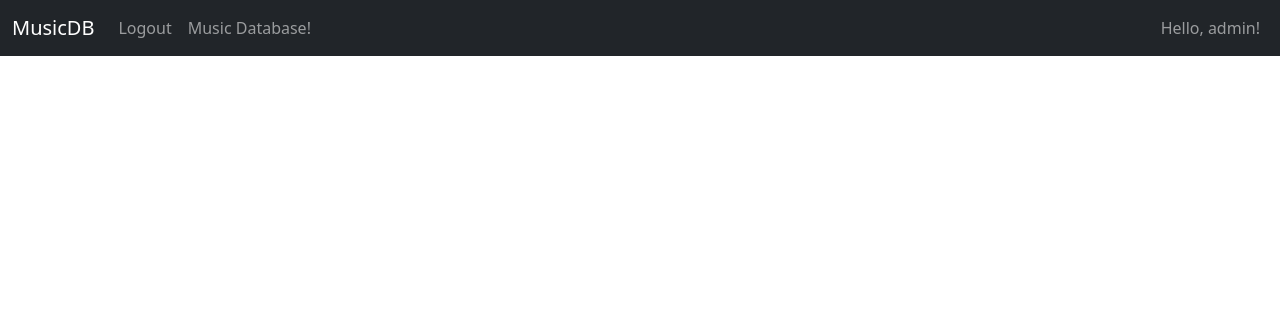
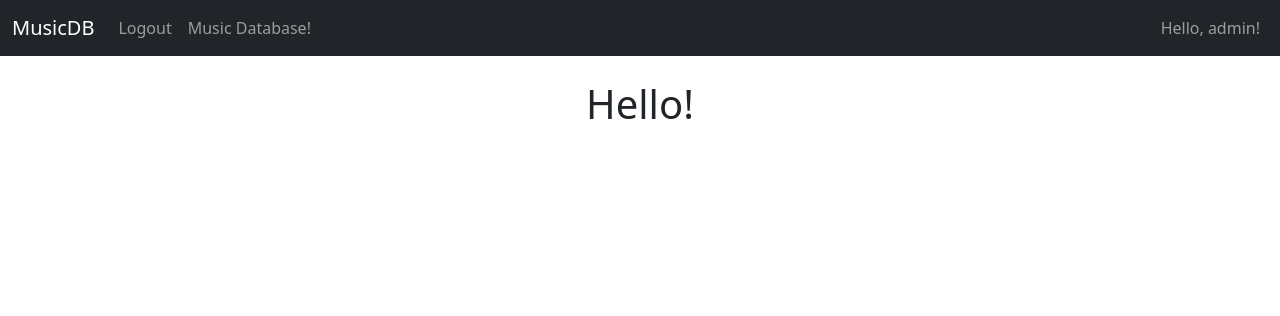
Before and after one commit to etooley77/MusicDB, a Django app: page /database/ in a window 1280 px wide. Shown: the top 316 px of the page. Run offline with Django 4.2, Linux system fonts and the light colour scheme; a user stored in the database is signed in.

```diff
--- a/mainsite/templates/database.html
+++ b/mainsite/templates/database.html
@@ -2,6 +2,6 @@
 
 {% block content %}
 
-
+<h1 style="text-align: center;">Hello!</h1>
 
 {% endblock %}
--- a/mainsite/templates/navbar.html
+++ b/mainsite/templates/navbar.html
@@ -20,7 +20,7 @@
         <ul class="navbar-nav mr-auto mb-2 mb-lg-0">
 
           <li class="nav-item">
-            <a class="nav-link" href="{% url 'profile' %}"> Hello, {{ user.username }}! </a>
+            <a class="nav-link" href="#"> Hello, {{ user.username }}! </a>
           </li>
 
         </ul>
```
Also changed, not shown: db.sqlite3, 1 other file.
